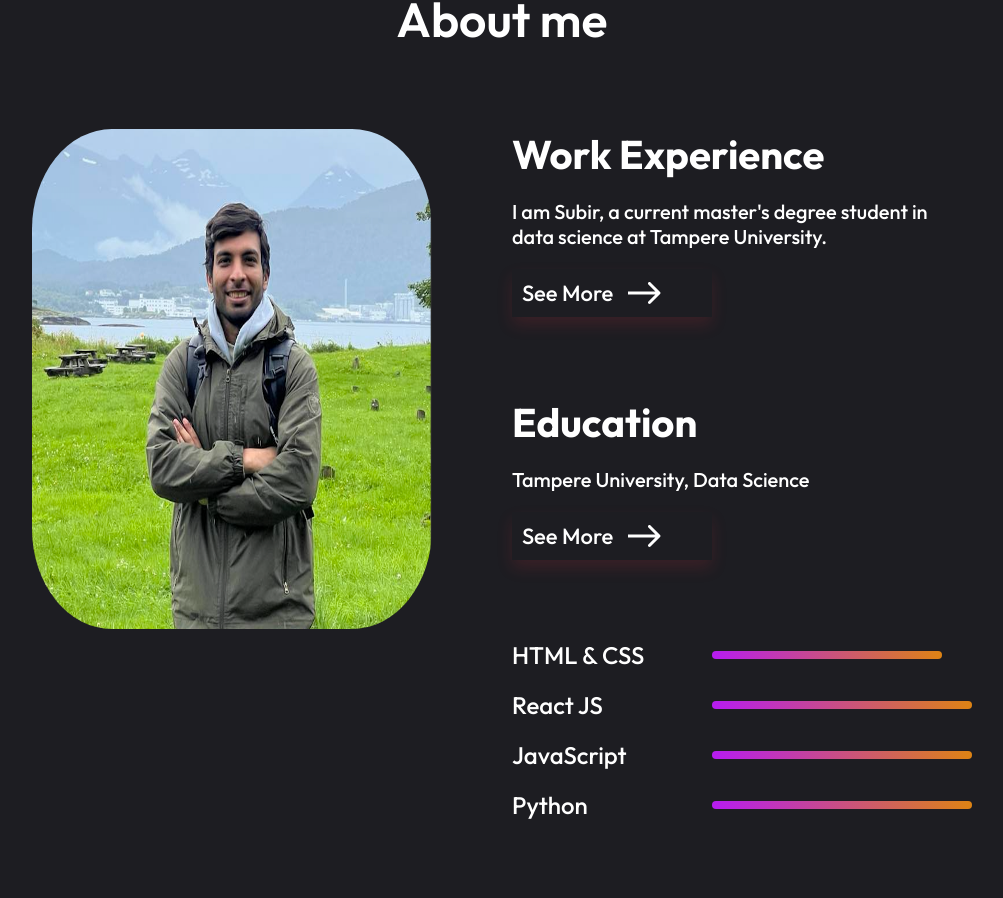
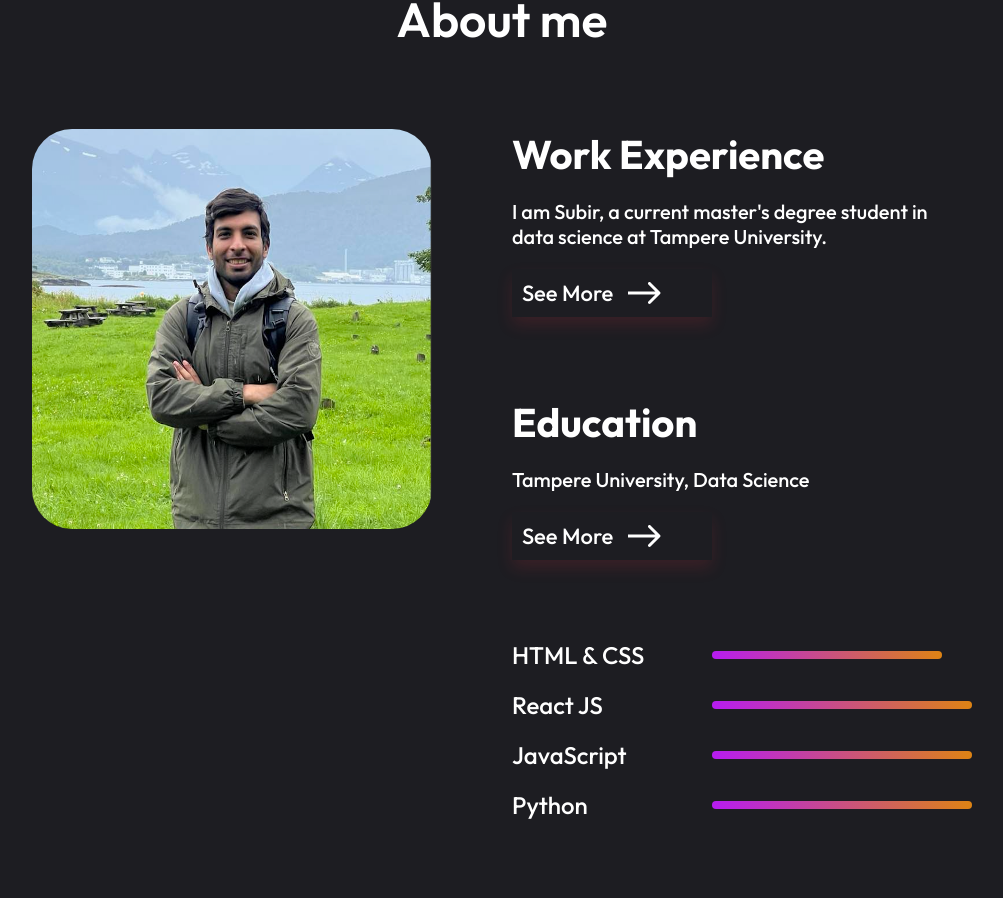
Before and after one commit to subir-raju/Portfolio_New, a React (Vite) app: page / in a window 1280 px wide. Shown: the part 920-1818 px from the top of the page, without its empty margins (138-1141 px from the left). Built offline with nearby package versions, Linux system fonts and the light colour scheme.

Commit message:
pic height change

```diff
--- a/src/Components/About/About.css
+++ b/src/Components/About/About.css
@@ -21,9 +21,9 @@
     gap: 80px;
 }
 .about-left img{
-    height: 500px;
+    height: 400px;
     width: 400px;
-    border-radius: 20%;
+    border-radius: 10%;
 }
 .about-right {
     display: flex;
```
